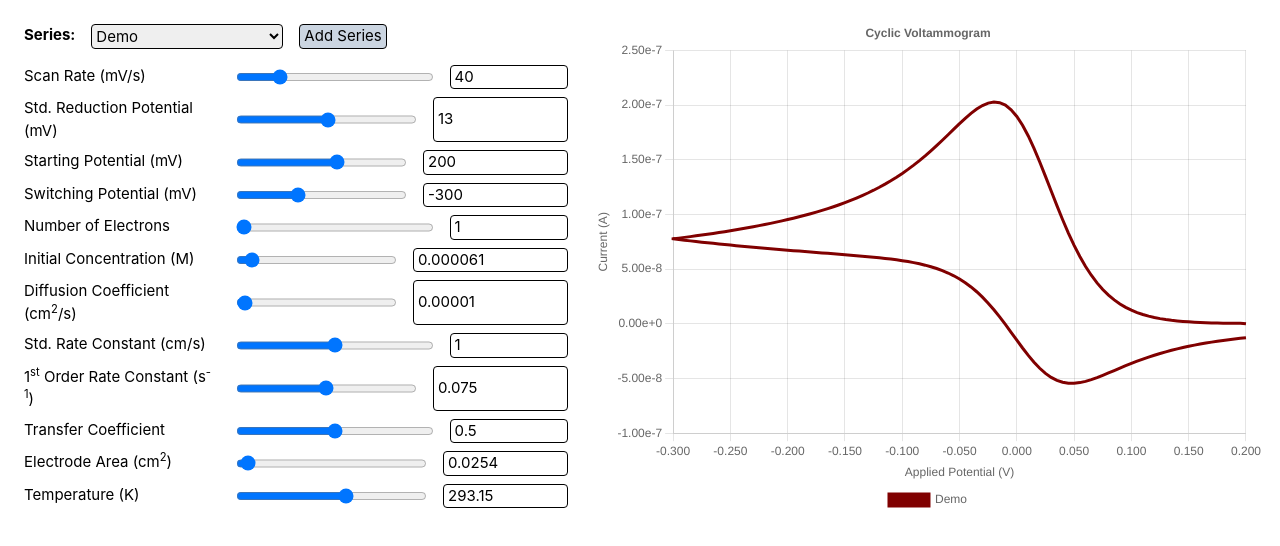
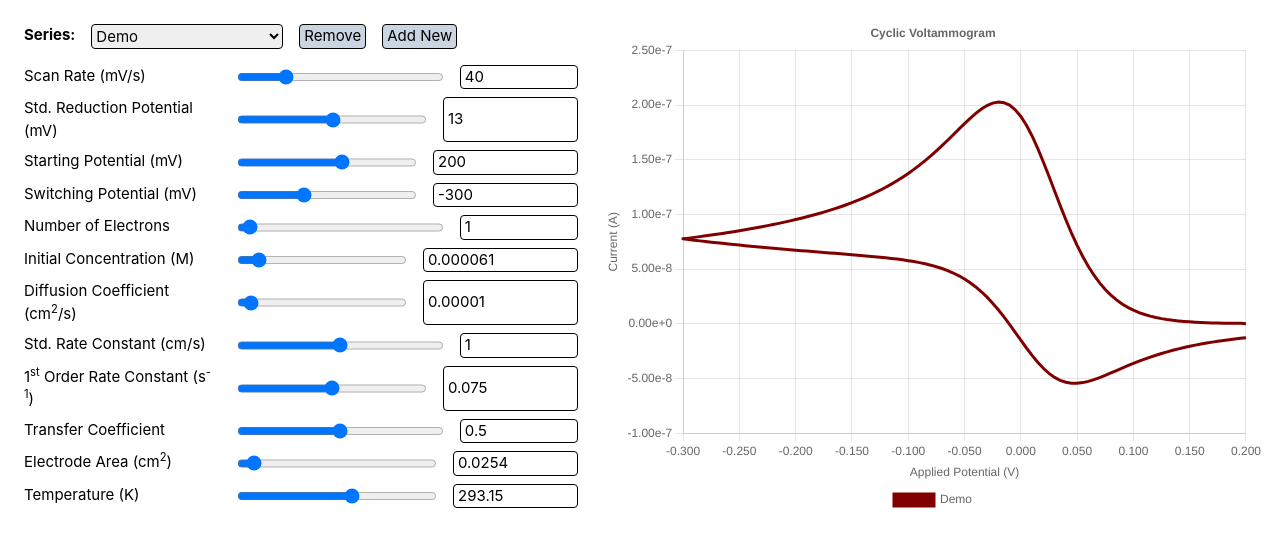
Before and after one commit to cv-sim/cv-sim-2, a Vue app: page / in a window 1280 px wide. Shown: the top 546 px of the page. Built offline with nearby package versions, Linux system fonts and the light colour scheme.

Commit message:
added buttons for adding/remove series

```diff
--- a/src/assets/main.css
+++ b/src/assets/main.css
@@ -5,12 +5,12 @@
 @tailwind utilities;
 
 select,
-input[type='number'],
+input,
 button {
   @apply border border-black rounded;
 }
 
-input[type='number'],
+input,
 button {
   @apply px-1;
 }
@@ -18,3 +18,13 @@ button {
 button {
   @apply bg-slate-300 hover:bg-slate-400 transition-all;
 }
+
+.v-enter-active,
+.v-leave-active {
+  transition: opacity 0.5s ease;
+}
+
+.v-enter-from,
+.v-leave-to {
+  opacity: 0;
+}
--- /dev/null
+++ b/src/components/common/SeriesModal.vue
@@ -0,0 +1,38 @@
+<script setup>
+import { useGraphStore } from '@/stores/graph'
+import { ref } from 'vue'
+
+const props = defineProps({
+  visible: Boolean
+})
+
+const emit = defineEmits(['close'])
+
+const store = useGraphStore()
+
+const name = ref('')
+const color = ref('')
+
+function addSeries() {
+  store.addSeries(name.value, color.value)
+  emit('close')
+}
+</script>
+
+<template>
+  <Transition>
+    <div v-if="props.visible" class="border border-black bg-white rounded absolute">
+      <div class="flex flex-col gap-2 p-4">
+        <div class="flex gap-2">
+          <label class="w-12">Name</label>
+          <input v-model="name" />
+        </div>
+        <div class="flex gap-2">
+          <label class="w-12">Color</label>
+          <input type="color" v-model="color" />
+        </div>
+        <button @click="addSeries()">Add</button>
+      </div>
+    </div>
+  </Transition>
+</template>
--- a/src/components/main/InputParameters.vue
+++ b/src/components/main/InputParameters.vue
@@ -2,13 +2,19 @@
 import { useGraphStore } from '@/stores/graph'
 import InputSlider from '@/components/common/InputSlider.vue'
 import InputSelect from '@/components/common/InputSelect.vue'
+import SeriesModal from '@/components/common/SeriesModal.vue'
+import { computed, ref } from 'vue'
 
 const store = useGraphStore()
 
-const seriesOptions = Object.entries(store.datasets).map(([key, value]) => ({
-  text: value.title,
-  value: key
-}))
+const seriesOptions = computed(() =>
+  Object.entries(store.datasets).map(([key, value]) => ({
+    text: value.title,
+    value: key
+  }))
+)
+
+const seriesModalOpen = ref(false)
 </script>
 
 <template>
@@ -16,7 +22,11 @@ const seriesOptions = Object.entries(store.datasets).map(([key, value]) => ({
     <div class="flex flex-col gap-y-2">
       <InputSelect label="<b>Series:</b>" v-model="store.selectedID" :options="seriesOptions">
         <template #after-select>
-          <button>Add Series</button>
+          <button @click="store.removeSeries(store.selectedID)">Remove</button>
+          <div>
+            <button @click="seriesModalOpen = !seriesModalOpen">Add New</button>
+            <SeriesModal @close="seriesModalOpen = false" :visible="seriesModalOpen" class="mt-1" />
+          </div>
         </template>
       </InputSelect>
     </div>
--- a/src/stores/graph.js
+++ b/src/stores/graph.js
@@ -14,6 +14,19 @@ export const useGraphStore = defineStore('graphStore', {
       }
     }
   },
+  actions: {
+    addSeries(title, color) {
+      const id = Math.random().toString(36).substring(2, 7)
+      this.datasets[id] = {
+        title,
+        color,
+        parameters: { ...DEFAULT_PARAMETERS }
+      }
+    },
+    removeSeries(id) {
+      delete this.datasets[id]
+    }
+  },
   getters: {
     selectedDataset() {
       return this.datasets[this.selectedID] || null
```
